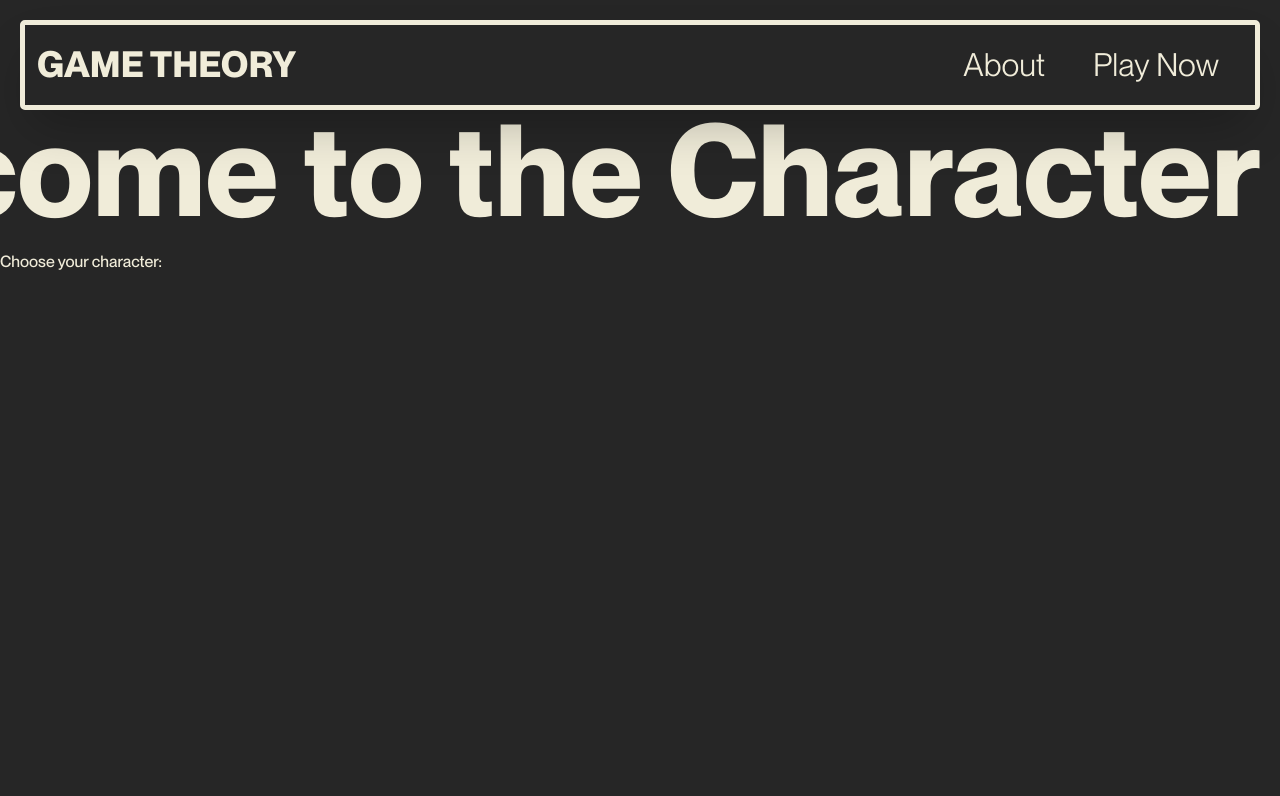
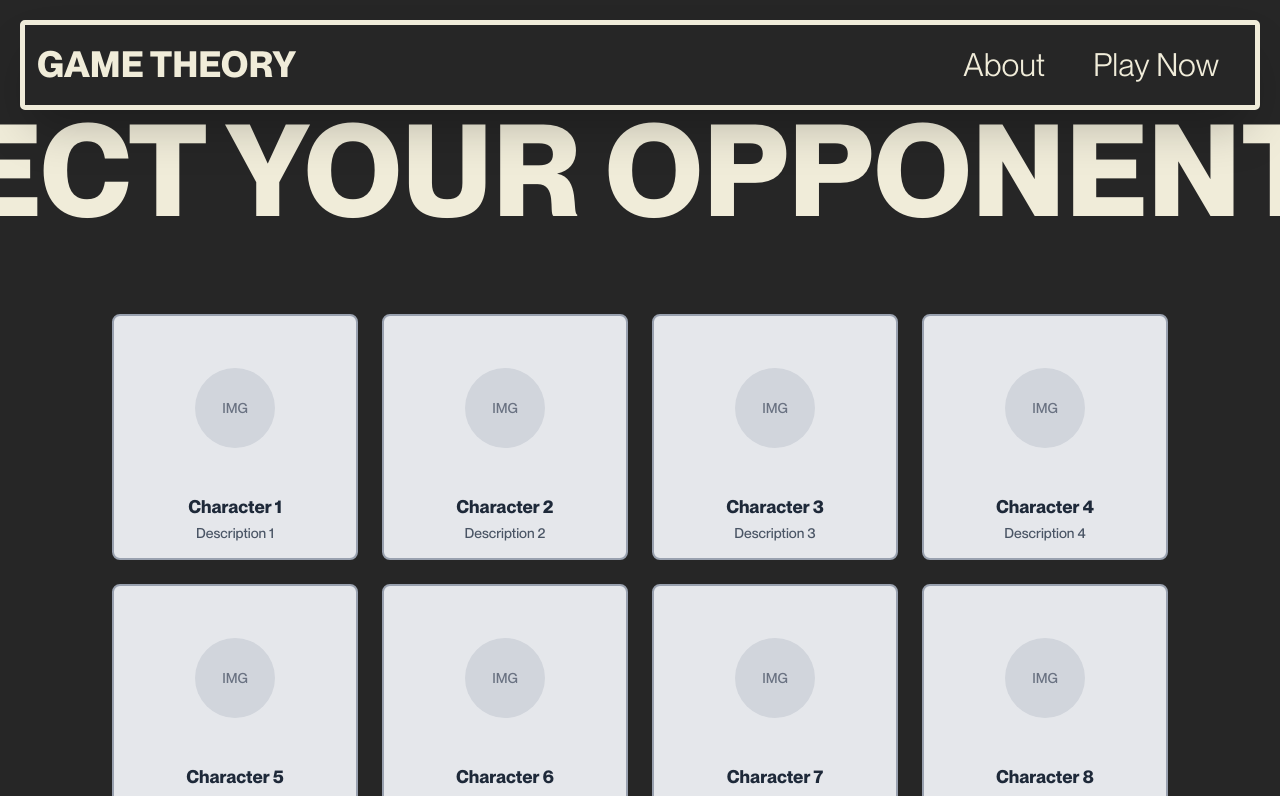
Before and after one commit to AidanYounathan/gametheory, a Next.js app: page /player-select in a window 1280 px wide. Shown: the top 796 px of the page. Built offline with nearby package versions, Linux system fonts and the light colour scheme.

Commit message:
Player Select page

```diff
--- a/src/app/layout.tsx
+++ b/src/app/layout.tsx
@@ -67,6 +67,7 @@ export default function RootLayout({
     <html lang="en" suppressHydrationWarning>
       <body
         className={`${geistSans.variable} ${geistMono.variable} ${myFont.variable} ${myFont.className} antialiased`}
+        suppressHydrationWarning
       >
         <Header />
         <main className="pt-26.5">
--- a/src/app/player-select/page.tsx
+++ b/src/app/player-select/page.tsx
@@ -1,13 +1,89 @@
+'use client'
 import Marquee from "react-fast-marquee";
+import { useState } from "react";
+import Image from "next/image";
 
 export default function Home() {
+    const [selectedCharacter, setSelectedCharacter] = useState<number | null>(null);
+
+    const characters = [
+        { id: 1, name: "Character 1", description: "Description 1", image: "/placeholder-character.png" },
+        { id: 2, name: "Character 2", description: "Description 2", image: "/placeholder-character.png" },
+        { id: 3, name: "Character 3", description: "Description 3", image: "/placeholder-character.png" },
+        { id: 4, name: "Character 4", description: "Description 4", image: "/placeholder-character.png" },
+        { id: 5, name: "Character 5", description: "Description 5", image: "/placeholder-character.png" },
+        { id: 6, name: "Character 6", description: "Description 6", image: "/placeholder-character.png" },
+        { id: 7, name: "Character 7", description: "Description 7", image: "/placeholder-character.png" },
+        { id: 8, name: "Character 8", description: "Description 8", image: "/placeholder-character.png" },
+        { id: 9, name: "Character 9", description: "Description 9", image: "/placeholder-character.png" },
+        { id: 10, name: "Character 10", description: "Description 10", image: "/placeholder-character.png" },
+        { id: 11, name: "Character 11", description: "Description 11", image: "/placeholder-character.png" },
+        { id: 12, name: "Character 12", description: "Description 12", image: "/placeholder-character.png" },
+        { id: 13, name: "Character 13", description: "Description 13", image: "/placeholder-character.png" },
+        { id: 14, name: "Character 14", description: "Description 14", image: "/placeholder-character.png" },
+        { id: 15, name: "Character 15", description: "Description 15", image: "/placeholder-character.png" },
+        { id: 16, name: "Character 16", description: "Description 16", image: "/placeholder-character.png" },
+    ];
+
+    const handleCharacterSelect = (characterId: number) => {
+        setSelectedCharacter(characterId);
+    };
+
     return (
         <div className=" text-bone">
-            <Marquee className="overflow-hidden font-bold text-4xl sm:text-5xl md:text-7xl lg:text-8xl xl:text-9xl">Welcome to the Character Select Screen!</Marquee>
-            <p className="mt-4">Choose your character:</p>
-            <div className="grid grid-cols-2 gap-4 mt-8 ">
-                {/* Character options will go here */}
+            <Marquee className="overflow-hidden font-bold text-4xl sm:text-5xl md:text-7xl lg:text-8xl xl:text-9xl tracking-normal">SELECT YOUR OPPONENT! SELECT YOUR OPPONENT!</Marquee>
+            <div className="grid grid-cols-4 gap-3 sm:gap-4 md:gap-5 lg:gap-6 mt-8 p-6 sm:p-8 md:p-10 lg:p-12 max-w-6xl mx-auto">
+                {/* Character options - 4x4 grid */}
+                {characters.map((character) => (
+                    <div
+                        key={character.id}
+                        onClick={() => handleCharacterSelect(character.id)}
+                        className={`bg-gray-200 border-2 p-2 sm:p-3 md:p-4 rounded-lg aspect-square flex flex-col justify-between items-center text-center cursor-pointer transition-all duration-200 ${
+                            selectedCharacter === character.id
+                                ? 'border-blue-500 bg-blue-100 shadow-lg transform scale-105'
+                                : 'border-gray-400 hover:border-gray-600 hover:shadow-md'
+                        }`}
+                    >
+                        {/* Image placeholder at the top */}
+                        <div className="w-full flex-1 flex items-center justify-center mb-2">
+                            <div className="w-12 h-12 sm:w-16 sm:h-16 md:w-20 md:h-20 bg-gray-300 rounded-full flex items-center justify-center">
+                                {/* Placeholder for character image */}
+                                <span className="text-gray-500 text-xs sm:text-sm">IMG</span>
+                                {/* Uncomment when you have actual images: */}
+                                {/* <Image
+                                    src={character.image}
+                                    alt={character.name}
+                                    width={80}
+                                    height={80}
+                                    className="rounded-full object-cover"
+                                /> */}
+                            </div>
+                        </div>
+
+                        {/* Character name and description at the bottom */}
+                        <div className="w-full">
+                            <h3 className="text-xs sm:text-sm md:text-base lg:text-lg font-bold text-gray-800 mb-1">
+                                {character.name}
+                            </h3>
+                            <p className="text-xs sm:text-xs md:text-sm text-gray-600 leading-tight">
+                                {character.description}
+                            </p>
+                        </div>
+                    </div>
+                ))}
             </div>
+
+            {/* Selected character display */}
+            {selectedCharacter && (
+                <div className="text-center mt-6 p-4 bg-bone text-gray-800 rounded-lg mx-6 sm:mx-8 md:mx-10 lg:mx-12">
+                    <h2 className="text-lg sm:text-xl md:text-2xl font-bold">
+                        Selected: {characters.find(c => c.id === selectedCharacter)?.name}
+                    </h2>
+                    <button className="mt-4 bg-gray-800 text-white px-6 py-2 rounded-lg hover:bg-gray-700 transition-colors">
+                        Continue with this character
+                    </button>
+                </div>
+            )}
         </div>
     );
 }
```
